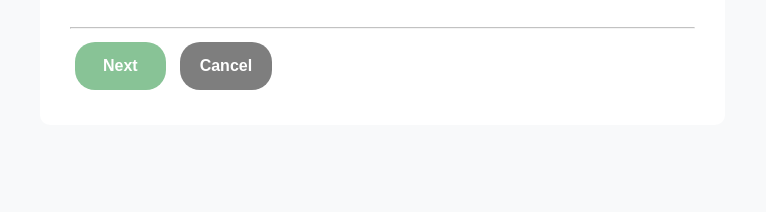
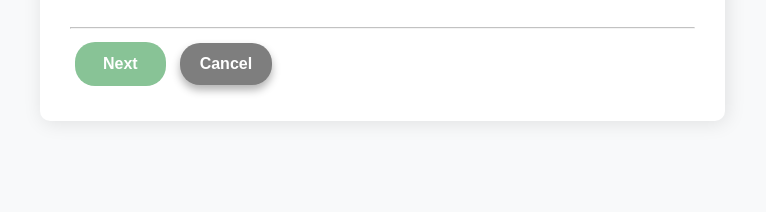
Before and after one commit to KoochieKun/Grave-sites-exercise, a plain HTML site: page index.html in a window 1280 px wide. Shown: the part 509-721 px from the top of the page, 340-1106 px from the left. Drawn offline with Linux system fonts and the light colour scheme.

Commit message:
shadow to main content and button

```diff
--- a/style.css
+++ b/style.css
@@ -82,6 +82,7 @@ header {
     padding: 10px 30px 30px;
     border-radius: 10px;
     height: 100%;
+    box-shadow: 2px 2px 19px rgba(0, 0, 0, 0.1);
 
 }
 
@@ -137,13 +138,14 @@ input {
 }
 #cancel{
     background-color: #7e7e7e;
-    padding: 15px 20px;
+    padding: 12px 20px;
+    box-shadow: 0px 5px 9px rgba(0, 0, 0, 0.3);
 
 
 }
 #next {
     background-color: #88c396;
-    padding: 15px 28px;
+    padding: 13px 28px;
 
 }
 footer{
```
